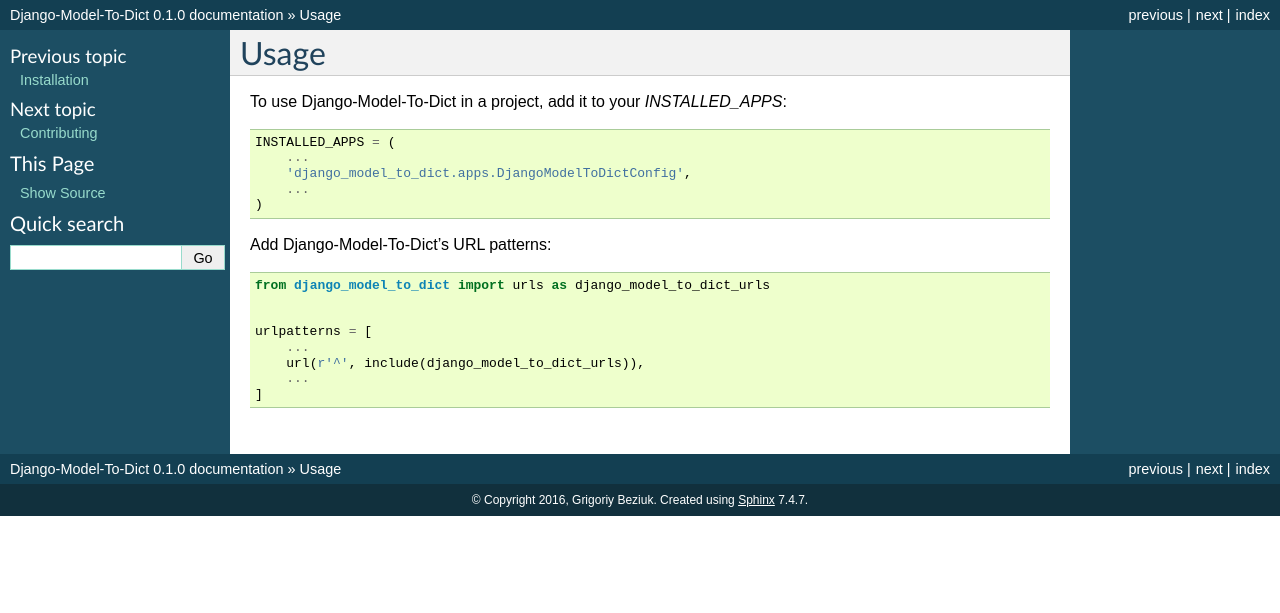
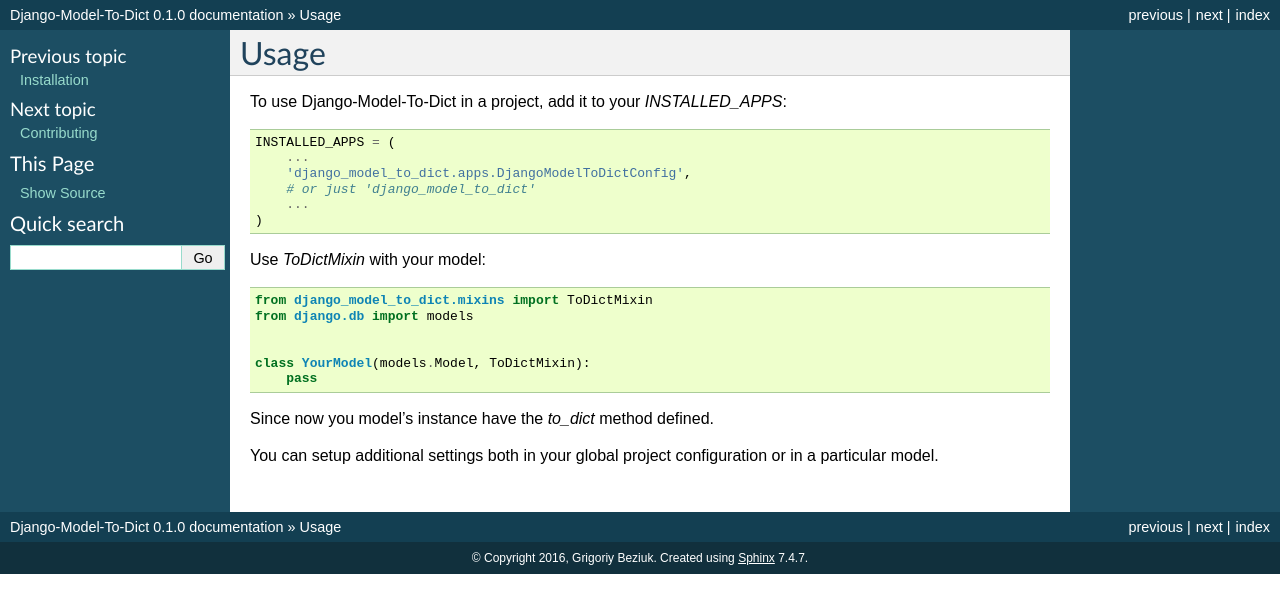
Before and after one commit to gbezyuk/django-model-to-dict, a Sphinx documentation site: the page built from docs/usage.rst, in a window 1280 px wide. Shown: the top 613 px of the page. Built offline with Sphinx 7.4.7, drawn with Linux system fonts in a browser that asks for light colours.

Commit message:
docs fixes

```diff
--- a/README.rst
+++ b/README.rst
@@ -13,7 +13,8 @@
 Based on the original gist:
 https://gist.github.com/gbezyuk/de29d4888818b87f8addd8143b5331e0
 
-# Requirements
+Requirements
+------------
 
 Currently the package is tested with Python3 and Django 1.10 only.
 
--- a/docs/usage.rst
+++ b/docs/usage.rst
@@ -9,18 +9,21 @@
     INSTALLED_APPS = (
         ...
         'django_model_to_dict.apps.DjangoModelToDictConfig',
+        # or just 'django_model_to_dict'
         ...
     )
 
-Add Django-Model-To-Dict's URL patterns:
+Use `ToDictMixin` with your model:
 
 .. code-block:: python
 
-    from django_model_to_dict import urls as django_model_to_dict_urls
+    from django_model_to_dict.mixins import ToDictMixin
+    from django.db import models
 
 
-    urlpatterns = [
-        ...
-        url(r'^', include(django_model_to_dict_urls)),
-        ...
-    ]
+    class YourModel(models.Model, ToDictMixin):
+        pass
+
+Since now you model's instance have the `to_dict` method defined.
+
+You can setup additional settings both in your global project configuration or in a particular model.
```
